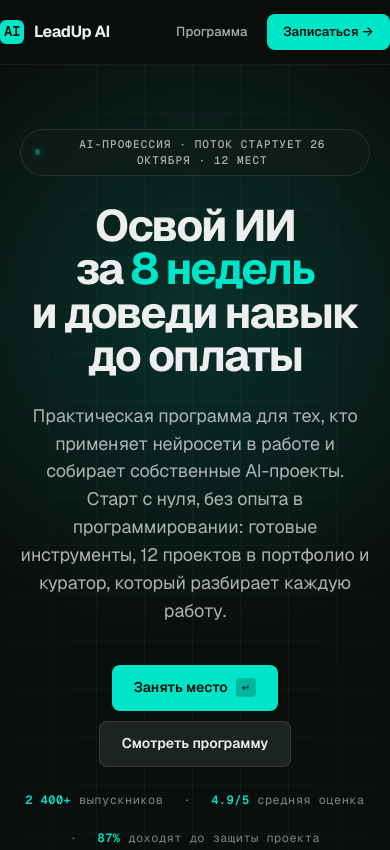
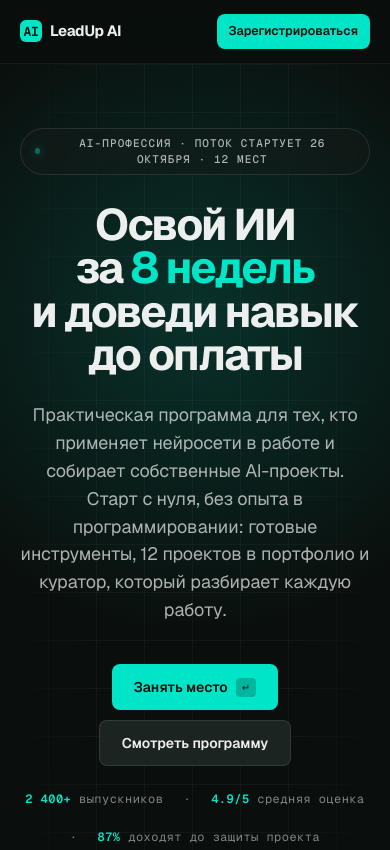
Before and after one commit to leadup-ai/leadup-landings, a plain HTML site: page ai-course/v1/index.html in a window 390 px wide. Shown: the top 850 px of the page. Drawn offline with nearby package versions, Linux system fonts and the light colour scheme; no server answers.

Commit message:
Mobile fix ai-course/v1: nav gutters, one-line «Зарегистрироваться» CTA, no forced min-width

```diff
--- a/ai-course/v1/index.html
+++ b/ai-course/v1/index.html
@@ -296,6 +296,26 @@ footer{padding:56px 0 32px;border-top:1px solid var(--border-1);margin-top:80px}
   .program{padding:24px}
   .review{padding:24px}
 }
+/* ===== MOBILE FIX v3: nav gutters (all widths) + compact one-line CTA ===== */
+.container.nav-inner{padding:14px var(--gutter)}
+@media (max-width:767px){
+  .container.nav-inner{padding:14px var(--gutter-mobile)}
+}
+@media (max-width:640px){
+  .nav-inner{gap:10px;flex-wrap:nowrap}
+  .nav-inner>div{min-width:0}
+  .nav-logo{font-size:15px;gap:8px}
+  .nav-mark{width:22px;height:22px;font-size:13px}
+  .nav-inner .btn-primary{white-space:nowrap;flex:0 0 auto;font-size:12.5px;padding:8px 12px}
+  .nav-inner .btn-ghost{font-size:12.5px;padding:8px 8px;white-space:nowrap}
+}
+@media (max-width:480px){
+  .nav-inner .btn-ghost{display:none}
+}
+@media (min-width:641px){
+  .nav-inner .btn-primary{font-size:13px;padding:8px 16px}
+  .nav-inner .btn-ghost{font-size:13px;padding:8px 10px}
+}
 </style>
 <!-- ===== Meta Pixel (для кампаний Meta Ads) =====
      Пиксель подключается автоматически, если в window.__LANDING__.pixel_id ниже указан ID.
@@ -319,7 +339,7 @@ footer{padding:56px 0 32px;border-top:1px solid var(--border-1);margin-top:80px}
     </div>
     <div style="display:flex;align-items:center;gap:10px;">
       <a href="#program" class="btn-ghost">Программа</a>
-      <a href="#form" class="btn-primary" style="text-decoration:none;">Записаться →</a>
+      <a href="#form" class="btn-primary" style="text-decoration:none;">Зарегистрироваться</a>
     </div>
   </div>
 </nav>
```
